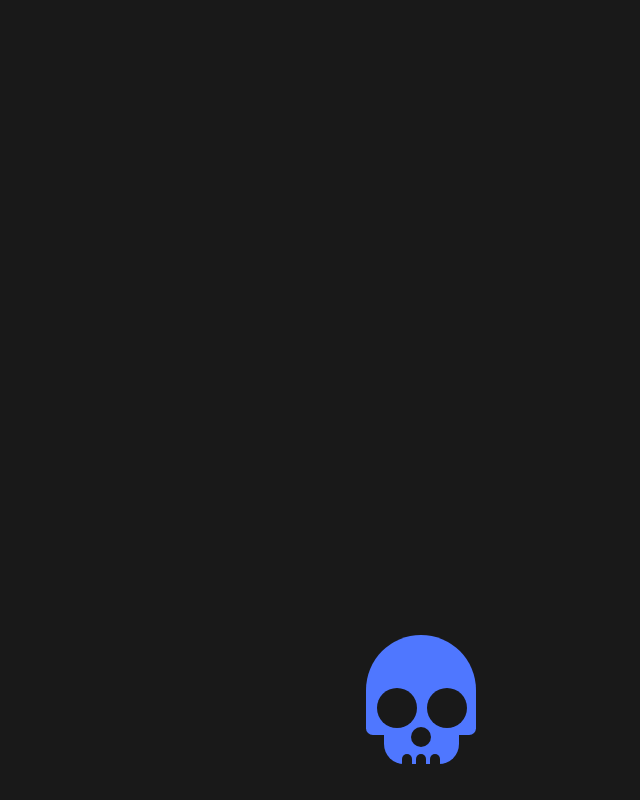
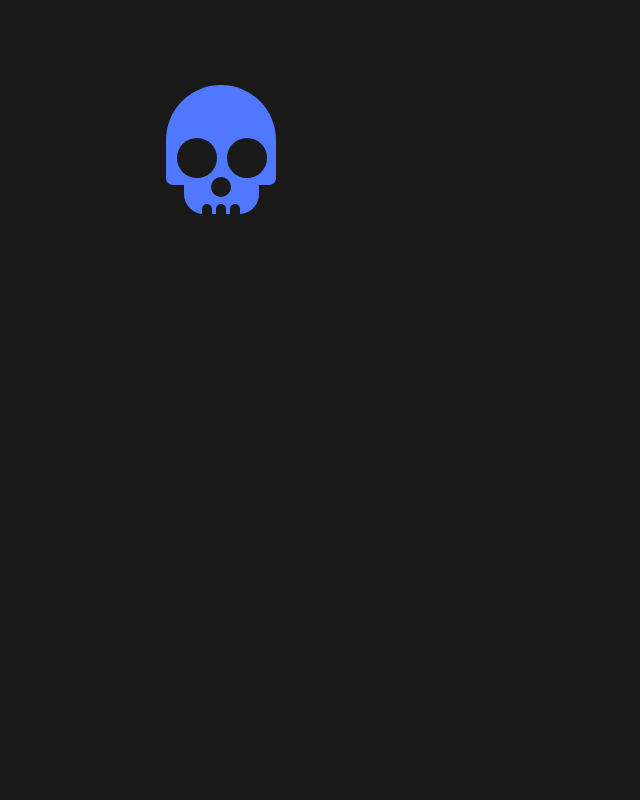
Before and after one commit to WebDevSanket/CSSTask-2, a plain HTML site: page index.html in a window 1280 px wide. Shown: the whole page, without its empty margins (419-1059 px from the left). Drawn offline with Linux system fonts and the light colour scheme.

Commit message:
Update index.html

```diff
--- a/index.html
+++ b/index.html
@@ -19,6 +19,7 @@
             top: 50%;
             left: 50%;
             transform: translate(-50%, -50%);
+            overflow: hidden;
         }
 
         #head {
@@ -113,9 +114,6 @@
             width: 400px;
             height: 300px;
             margin: 0 auto;
-            position: absolute;
-            top: 50%;
-            transform: translateY(50%);
         }
     </style>
 </head>
```
